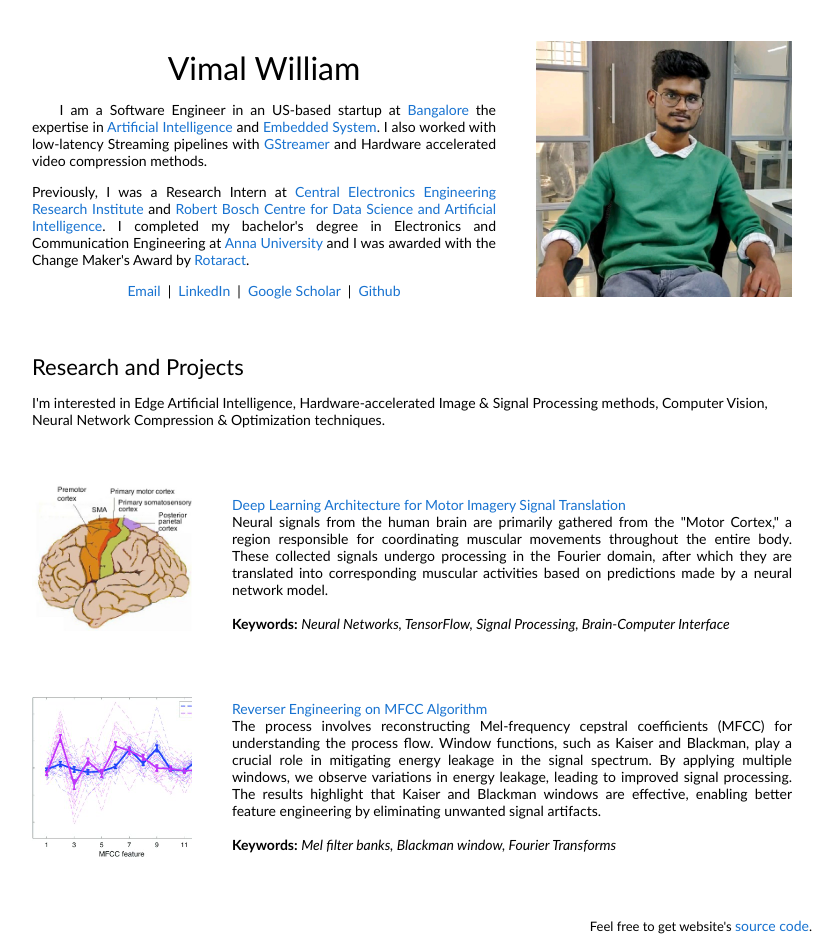
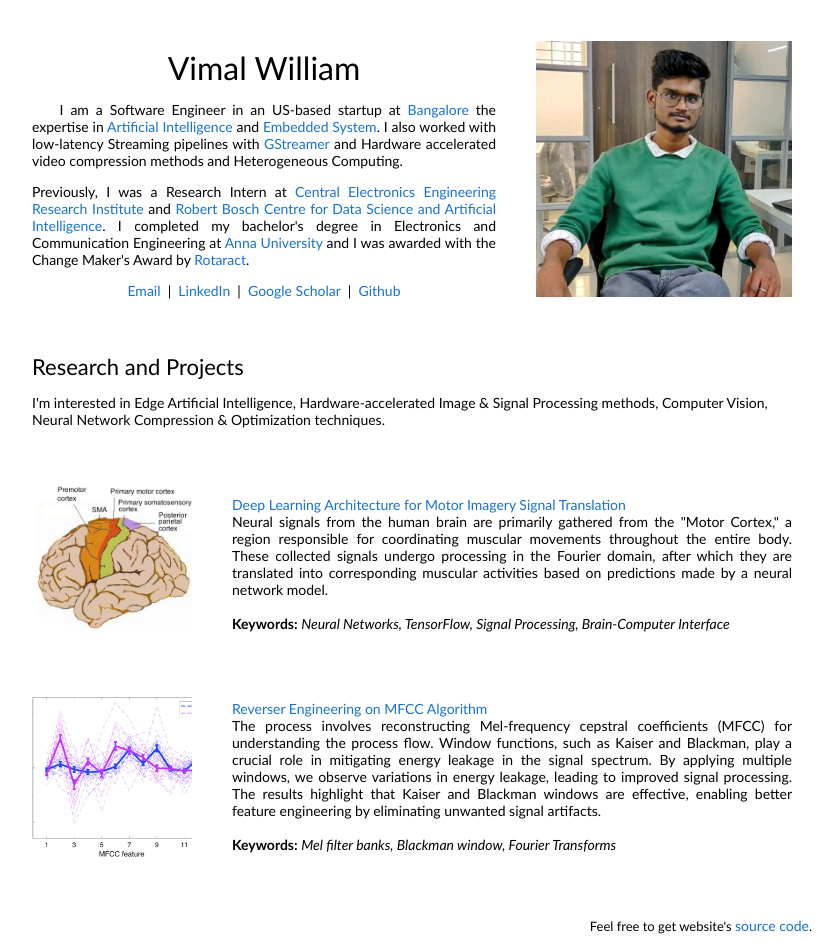
Before and after one commit to VimalWill/VimalWill.github.io, a plain HTML site: page index.html in a window 1280 px wide. Shown: the whole page, without its empty margins (228-1051 px from the left). Drawn offline with Linux system fonts and the light colour scheme.

Commit message:
update on research topic

```diff
--- a/index.html
+++ b/index.html
@@ -24,7 +24,7 @@
                 </p>
                 <p style="text-align: justify;">&nbsp;&nbsp;&nbsp;&nbsp;I am a Software Engineer in an US-based startup at <a href="https://en.wikipedia.org/wiki/Bangalore">Bangalore</a> the expertise in <a href="https://en.wikipedia.org/wiki/Artificial_intelligence">Artificial Intelligence</a> and
                   <a href="https://en.wikipedia.org/wiki/Embedded_system">Embedded System</a>. I also worked with low-latency Streaming pipelines with <a href="https://en.wikipedia.org/wiki/GStreamer">GStreamer</a>
-                  and Hardware accelerated video compression methods.
+                  and Hardware accelerated video compression methods and Heterogeneous Computing.
                 </p>
                 <p style="text-align: justify;">
                             Previously, I was a Research Intern at <a href="https://www.ceeri.res.in/">Central Electronics Engineering Research Institute</a> and <a href="https://rbcdsai.iitm.ac.in/"> Robert Bosch Centre for Data Science and Artificial Intelligence</a>.
```
